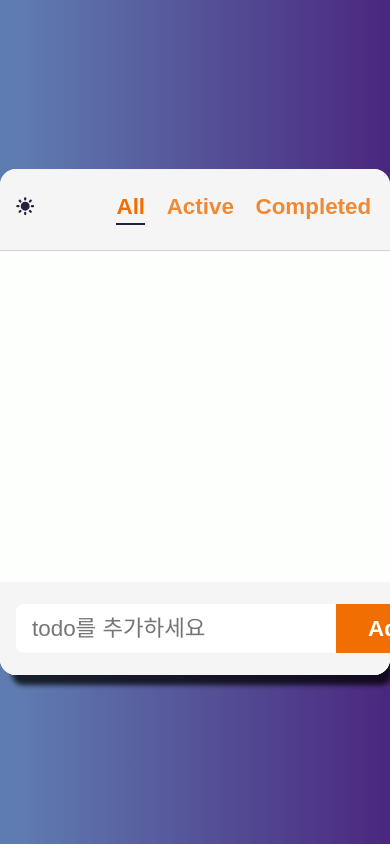
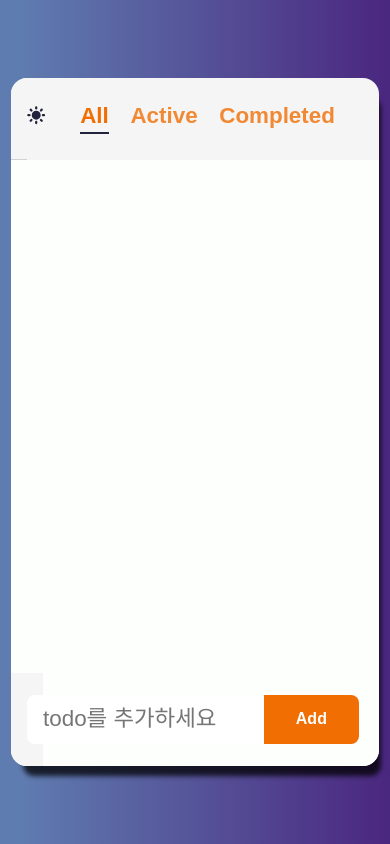
Before and after one commit to leetxt13/todo, a React app: page / in a window 390 px wide. Built offline with nearby package versions, Linux system fonts and the light colour scheme.

Commit message:
responsive web

```diff
--- a/src/components/AddTodo/AddTodo.module.css
+++ b/src/components/AddTodo/AddTodo.module.css
@@ -32,3 +32,17 @@
 .darkmode {
   background-color: var(--color-darkmode);
 }
+
+@media screen and (max-width: 768px) {
+  .form {
+    width: 0.4rem;
+  }
+  .input {
+    width: 14.8rem;
+  }
+  .button {
+    font-size: 1rem;
+    text-align: center;
+    padding: 0 2rem;
+  }
+}
--- a/src/components/Header/Header.module.css
+++ b/src/components/Header/Header.module.css
@@ -48,3 +48,10 @@
   margin-top: 0.2rem;
   border: 1px solid var(--color-text);
 }
+
+@media screen and (max-width: 768px) {
+  .header {
+    width: 1rem;
+    gap: 1rem;
+  }
+}
--- a/src/index.css
+++ b/src/index.css
@@ -82,3 +82,10 @@ button {
 ::-webkit-scrollbar-thumb:hover {
   background-color: var(--color-accent);
 }
+
+@media screen and (max-width: 768px) {
+  #root {
+    width: 23rem;
+    height: 43rem;
+  }
+}
```
